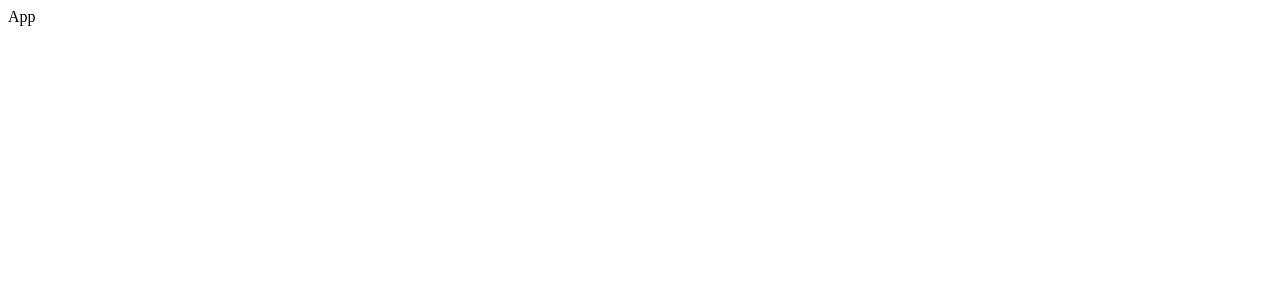
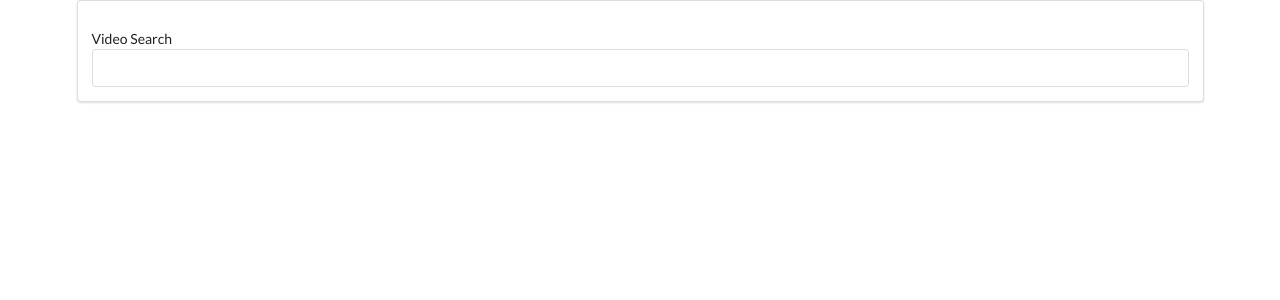
Before and after one commit to jesusoyer/Video-website, a React (Create React App) app in the folder video_app/: page / in a window 1280 px wide. Shown: the top 300 px of the page. Built offline with nearby package versions, Linux system fonts and the light colour scheme.

Commit message:
initalized state for searchBar component and added eventlistener for on submit

```diff
--- a/video_app/public/index.html
+++ b/video_app/public/index.html
@@ -9,6 +9,43 @@
       name="description"
       content="Web site created using create-react-app"
     />
+    <link rel="stylesheet" href="https://cdnjs.cloudflare.com/ajax/libs/semantic-ui/2.5.0/semantic.min.css" integrity="sha512-KXol4x3sVoO+8ZsWPFI/r5KBVB/ssCGB5tsv2nVOKwLg33wTFP3fmnXa47FdSVIshVTgsYk/1734xSk9aFIa4A==" crossorigin="anonymous" referrerpolicy="no-referrer" />
+
+
+    <meta
+      name="description"
+      content="Web site created using create-react-app"
+    />
+    <link rel="apple-touch-icon" href="%PUBLIC_URL%/logo192.png" />
+    <!--
+      manifest.json provides metadata used when your web app is installed on a
+      user's mobile device or desktop. See https://developers.google.com/web/fundamentals/web-app-manifest/
+    -->
+    <link rel="manifest" href="%PUBLIC_URL%/manifest.json" />
+    <!--
+      Notice the use of %PUBLIC_URL% in the tags above.
+      It will be replaced with the URL of the `public` folder during the build.
+      Only files inside the `public` folder can be referenced from the HTML.
+      Unlike "/favicon.ico" or "favicon.ico", "%PUBLIC_URL%/favicon.ico" will
+      work correctly both with client-side routing and a non-root public URL.
+      Learn how to configure a non-root public URL by running `npm run build`.
+    -->
+    <title>React App</title>
+  </head>
+  <body>
+    <noscript>You need to enable JavaScript to run this app.</noscript>
+    <div id="root"></div>
+    <!--
+      This HTML file is a template.
+      If you open it directly in the browser, you will see an empty page.
+      You can add webfonts, meta tags, or analytics to this file.
+      The build step will place the bundled scripts into the <body> tag.
+      To begin the development, run `npm start` or `yarn start`.
+      To create a production bundle, use `npm run build` or `yarn build`.
+    -->
+  </body>
+</html>
+
     <link rel="apple-touch-icon" href="%PUBLIC_URL%/logo192.png" />
     <!--
       manifest.json provides metadata used when your web app is installed on a
--- a/video_app/src/components/App.js
+++ b/video_app/src/components/App.js
@@ -1,8 +1,11 @@
 import React from "react";
+import SearchBar from "./SearchBar";
 
 class App extends React.Component {
     render(){
-        return <div>App</div>
+        return (
+        <div className="ui container"><SearchBar /></div>
+        )
     }
 }
 
--- /dev/null
+++ b/video_app/src/components/SearchBar.js
@@ -0,0 +1,35 @@
+import React from "react";
+
+class SearchBar extends React.Component{
+state = {term: ''}
+
+//event callback arrow function
+onInputChange= event =>{
+this.setState({term: event.target.value})
+}
+
+onFormSubmit = event => {
+    event.preventDefault();
+
+}
+
+    render(){
+        return  (
+            <div className="search-bar ui segment">
+                <form onSubmit = {this.onFormSubmit} className="ui form">
+                    <div className="field"></div>
+                    <label>Video Search</label>
+                    <input
+                        type='text'
+                        value={this.state.term}
+                        onChange={this.onInputChange}
+                        />
+
+
+                </form>
+                </div>
+            )
+    }
+}
+
+export default SearchBar;
```
